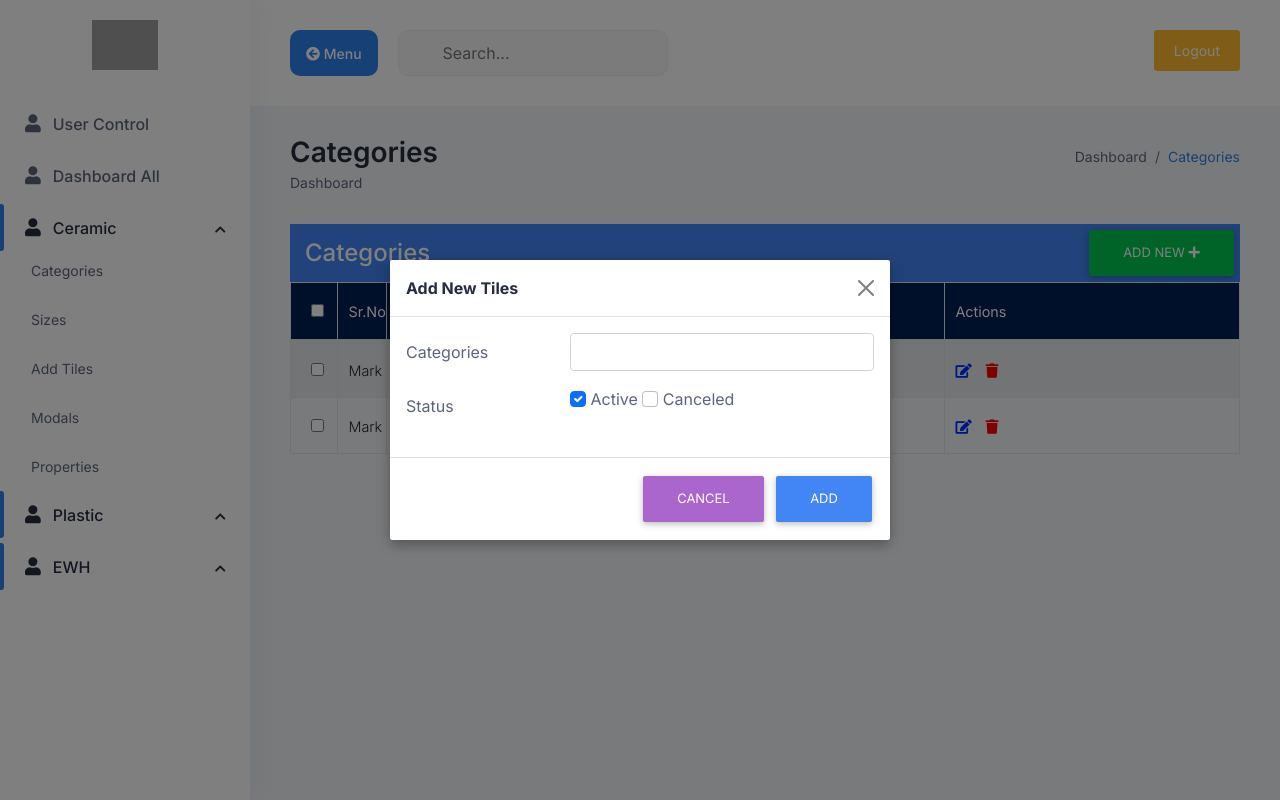
After one commit to skjalal99/products-web-app, a PHP site: page /products-web-app/admin/ceramics/categories.php in a window 1280 px wide, after a click on "ADD NEW". The commit adds this page. Run offline with PHP 8.4, Linux system fonts and the light colour scheme; a stand-in replaces the project's code that opens the database connection; grey boxes are pictures that could not be loaded.

Commit message:
admin dashboard

```diff
--- /dev/null
+++ b/admin/ceramics/categories.php
@@ -0,0 +1,250 @@
+<?php include('../includes/header-admin.php');?>
+<?php include('../includes/aside.php');?>
+<!-- ======== main-wrapper start =========== -->
+    <main class="main-wrapper">
+
+    <?php include('../includes/navbar.php');?>
+
+    <div class="container-fluid">
+
+
+
+          <!-- ========== title-wrapper start ========== -->
+          <div class="title-wrapper pt-30">
+            <div class="row align-items-center">
+              <div class="col-md-6">
+                <div class="title mb-30">
+                <h2>Categories</h2><small>Dashboard</small>
+                </div>
+              </div>
+              <!-- end col -->
+              <div class="col-md-6">
+                <div class="breadcrumb-wrapper mb-30">
+                  <nav aria-label="breadcrumb">
+                    <ol class="breadcrumb">
+                      <li class="breadcrumb-item">
+                        <a href="../admin/index.php">Dashboard</a>
+                      </li>
+                      <li class="breadcrumb-item active" aria-current="page">
+                      Categories
+                      </li>
+                    </ol>
+                  </nav>
+                </div>
+              </div>
+              <!-- end col -->
+            </div>
+            <!-- end row -->
+          </div>
+          <!-- ========== title-wrapper end ========== -->
+
+      <div class="row bg-primary gx-0">
+        <div class="col-md-6"><h3 class="table-title">Categories</h3></div>
+        <div class="col-md-6">
+          <div class="float-end"> <button class="btn btn-success justify-content-end" data-bs-toggle="modal" data-bs-target="#add-new-cat">Add New <i class="fa fa-plus"></i></button></div>
+
+        </div>
+      </div>
+
+
+
+      <div class = "table-responsive">
+            <table class="table table-striped table-bordered">
+            <thead class="thead-bg">
+              <tr>
+                    <th class="table-first">
+                      <span class="custom-checkbox">
+                        <input type="checkbox" id="selectAllchecks">
+                        <label for="selectAllchecks"></label>
+                      </span>
+                    </th>
+                  <th scope="col" class="table-first">Sr.No</th>
+                  <th scope="col ">Category Name</th>
+                  <th scope="col">Actions</th>
+
+              </tr>
+            </thead>
+            <tbody>
+              <tr >
+                <td class="table-first">
+                        <span class="custom-checkbox">
+                          <input type="checkbox" id="checkbox1" name="options[]" value="1">
+                          <label for="checkbox1"></label>
+                        </span>
+                      </td>
+                <td>Mark</td>
+                <td>Otto</td>
+                  <td >
+                        <a href="" class="edit-tbl" data-bs-toggle="modal" data-bs-target="#edit-cat"><i class="fa fa-edit" data-toggle="tooltip" title="Edit"></i></a>
+                        <a href="#" class="delete-tbl" data-bs-toggle="modal"  data-bs-target="#delete-cat"><i class="fa fa-trash" data-toggle="tooltip" title="Delete"></i></a>
+                  </td>
+              </tr>
+              <tr>
+                <td class="table-first">
+                        <span class="custom-checkbox">
+                          <input type="checkbox" id="checkbox1" name="options[]" value="1">
+                          <label for="checkbox1"></label>
+                        </span>
+                      </td>
+                <td>Mark</td>
+                <td>Otto</td>
+                <td>
+                        <a href="" class="edit-tbl" data-bs-toggle="modal" data-bs-target="#edit-cat"><i class="fa fa-edit" data-toggle="tooltip" title="Edit"></i></a>
+                        <a href="#" class="delete-tbl" data-bs-toggle="modal"  data-bs-target="#delete-cat"><i class="fa fa-trash" data-toggle="tooltip" title="Delete"></i></a>
+
+                </td>
+              </tr>
+            </tbody>
+            </table>
+      </div>
+
+
+
+
+
+</div>
+<!-- ==== Container-fluid Ends ==== -->
+
+<!-- ======= Modal Add New Modal ========= -->
+<div class="modal fade" id="add-new-cat" tabindex="-1" aria-labelledby="add-new-cat" aria-hidden="true">
+  <div class="modal-dialog modal-dialog-centered modal-dialog-scrollable">
+    <div class="modal-content">
+      <div class="modal-header">
+        <h5 class="modal-title" id="add-new-tiles">Add New Tiles</h5>
+        <button type="button" class="btn-close" data-bs-dismiss="modal" aria-label="Close"></button>
+      </div>
+      <div class="modal-body">
+      <form action="">
+            <div class="mb-3 row">
+                <label for="inputsizes" class="col-sm-4 col-form-label">Categories</label>
+                <div class="col-sm-8">
+                  <input type="text" class="form-control" name="">
+                </div>
+            </div>
+
+
+            <div class="mb-3 row">
+                <label for="inputsizes" class="col-sm-4 col-form-label">Status</label>
+                <div class="col-sm-8">
+
+                <input class="form-check-input" type="checkbox" name="status"  checked>
+                <label class="form-check-label" >
+                  Active
+                </label>
+                <input class="form-check-input" type="checkbox" name="status"  >
+                <label class="form-check-label" >
+                  Canceled
+                </label>
+
+              </div>
+            </div>
+
+        </form>
+      </div>
+      <div class="modal-footer">
+        <button type="button" class="btn btn-secondary" data-bs-dismiss="modal">Cancel</button>
+        <button type="button" class="btn btn-primary" data-bs-toggle="modal"  data-bs-dismiss="modal">Add</button>
+      </div>
+    </div>
+  </div>
+</div>
+<!-- ======= Modal Add New Size ========= -->
+
+
+<!-- ========== Modal Delete========= -->
+
+<!-- Modal -->
+<div class="modal fade" id="delete-cat" tabindex="-1" aria-labelledby="delete-cat" aria-hidden="true">
+  <div class="modal-dialog modal-dialog-centered modal-dialog-scrollable">
+    <div class="modal-content">
+      <div class="modal-header">
+        <h5 class="modal-title" id="delete-cat">Delete Tiles</h5>
+        <button type="button" class="btn-close" data-bs-dismiss="modal" aria-label="Close"></button>
+      </div>
+      <div class="modal-body">
+        Are You Sure ? You want to delete selected one.
+      </div>
+      <div class="modal-footer">
+        <button type="button" class="btn btn-secondary" data-bs-dismiss="modal">Cancel</button>
+        <button type="button" class="btn btn-primary" data-bs-toggle="modal" data-bs-target="#delete-cat2" data-bs-dismiss="modal">Yes</button>
+      </div>
+    </div>
+  </div>
+</div>
+
+
+<div class="modal fade" id="delete-cat2" tabindex="-1" aria-labelledby="delete-cat2" aria-hidden="true">
+  <div class="modal-dialog modal-dialog-centered modal-dialog-scrollable">
+    <div class="modal-content">
+      <div class="modal-header">
+        <h5 class="modal-title" id="delete-tiles2">Modal title</h5>
+        <button type="button" class="btn-close" data-bs-dismiss="modal" aria-label="Close"></button>
+      </div>
+      <div class="modal-body">
+      2 Are You Sure ? You want to delete selected one.
+      </div>
+      <div class="modal-footer">
+        <button type="button" class="btn btn-secondary" data-bs-dismiss="modal">Cancel</button>
+        <button type="button" class="btn btn-primary" data-bs-toggle="modal"  data-bs-dismiss="modal">Yes</button>
+      </div>
+    </div>
+  </div>
+</div>
+
+<!-- ========== Modal Delete========= -->
+
+<!-- ========== Modal Edit========= -->
+<div class="modal fade" id="edit-cat" tabindex="-1" aria-labelledby="edit-cat" aria-hidden="true">
+  <div class="modal-dialog modal-dialog-centered modal-dialog-scrollable">
+    <div class="modal-content">
+      <div class="modal-header">
+        <h5 class="modal-title" id="edit-cat">Edit Tiles</h5>
+        <button type="button" class="btn-close" data-bs-dismiss="modal" aria-label="Close"></button>
+      </div>
+      <div class="modal-body">
+      <form action="">
+            <div class="mb-3 row">
+                <label for="inputsizes" class="col-sm-4 col-form-label">Categories</label>
+                <div class="col-sm-8">
+                  <input type="text" class="form-control" name="">
+                </div>
+            </div>
+
+
+            <div class="mb-3 row">
+                <label for="inputsizes" class="col-sm-4 col-form-label">Status</label>
+                <div class="col-sm-8">
+
+                <input class="form-check-input" type="checkbox" name="status"  checked>
+                <label class="form-check-label" >
+                  Active
+                </label>
+                <input class="form-check-input" type="checkbox" name="status"  >
+                <label class="form-check-label" >
+                  Canceled
+                </label>
+
+              </div>
+            </div>
+
+        </form>
+      <div class="modal-footer">
+        <button type="button" class="btn btn-secondary" data-bs-dismiss="modal">Cancel</button>
+        <button type="button" class="btn btn-primary">Yes</button>
+      </div>
+    </div>
+  </div>
+</div>
+<!-- ========== Modal Edit========= -->
+
+
+
+
+
+ <?php include('../includes/footer-admin.php');?>
+
+    </main>
+<!-- ======== main-wrapper end =========== -->
+
+
+<?php include('../includes/footer1.php');?>
--- a/admin/includes/aside.php
+++ b/admin/includes/aside.php
@@ -1,5 +1,3 @@
-
-
 
 
 
@@ -17,7 +15,7 @@
   <!-- ===single item=== -->
   <ul>
       <li class="nav-item ">
-        <a href="#1" ><span class="icon"><i class="fas fa-user"></i></span>
+        <a href="<?php echo SITE_URL1;?>admin/users.php" ><span class="icon"><i class="fas fa-user"></i></span>
           <span class="text">User Control</span>
         </a>
       </li>
@@ -40,19 +38,24 @@
           </span>
           <span class="text">Ceramic</span>
         </a>
-        <ul id="d1" class="collapse show dropdown-nav">
+        <ul id="d1" class="collapse show dropdown-nav menu">
           <!-- show -->
+
           <li>
-            <a href="<?php echo SITE_URL1;?>admin/ceramics/sizes.php" class="active">Sizes</a>
+            <a href="<?php echo SITE_URL1;?>admin/ceramics/categories.php?page=cat" class="">Categories</a>
           </li>
           <li>
-            <a href="<?php echo SITE_URL1;?>admin/ceramics/categories.php" class="">Categories</a>
+            <a href="<?php echo SITE_URL1;?>admin/ceramics/sizes.php?page=size" class="">Sizes</a>
+          </li>
+
+          <li>
+            <a href="<?php echo SITE_URL1;?>admin/ceramics/tiles-upload.php?page=atiles" class="">Add Tiles</a>
           </li>
           <li>
-            <a href="<?php echo SITE_URL1;?>admin/ceramics/tiles-upload.php" class="">Add Tiles</a>
+            <a href="<?php echo SITE_URL1;?>admin/ceramics/product-modal.php?page=modals" class="">Modals</a>
           </li>
           <li>
-            <a href="<?php echo SITE_URL1;?>admin/ceramics/product-modal.php" class="">Models</a>
+            <a href="<?php echo SITE_URL1;?>admin/ceramics/properties.php" class="">Properties</a>
           </li>
         </ul>
       </li>
--- a/admin/includes/header-admin.php
+++ b/admin/includes/header-admin.php
@@ -31,6 +31,7 @@
     </head>
 
 <body>
+  <?php include('config/dbconn.php');?>
 <?php
           if(isset($_GET['page'])=="cat")
           {
--- a/admin/includes/navbar.php
+++ b/admin/includes/navbar.php
@@ -20,7 +20,7 @@
             </div>
             <div class="col-lg-7 col-md-7 col-6">
               <div class="header-right">
-               LOGOUT
+               <a href="#" class="btn-sm btn-warning">Logout</a>
               </div>
             </div>
           </div>
--- a/assets/css/admin.css
+++ b/assets/css/admin.css
@@ -899,7 +899,7 @@ h6,
 
 .table tbody tr:last-child > * {
   border-bottom-color: transparent;
-  padding-bottom: 0px; }
+  }
 
 .table th h6 {
   font-weight: 500;
@@ -3760,3 +3760,30 @@ h6,
  .toggle-arrow{
     transform: rotate(180deg);
   }
+
+  /* ===========manage sizes========== */
+  .edit-tbl{
+    padding-right:10px;
+    color: #002bff !important;
+  }
+  .delete-tbl{
+    color: red!important;
+  }
+  .table-title{
+    padding:15px;
+    color: #fff!important;
+
+  }
+ /* ==========.table============ */
+ .table-first{
+   width:5%;
+   text-align:center;
+ }
+ .thead-bg
+ {
+  background-color: #002056;
+  color: #fff;
+ }
+ table.table th, table.table td {
+  padding-left: 10px!important;
+ }
```
